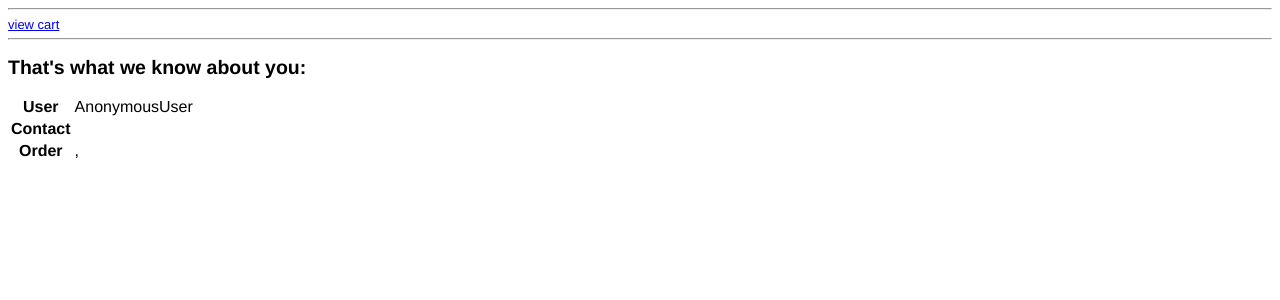
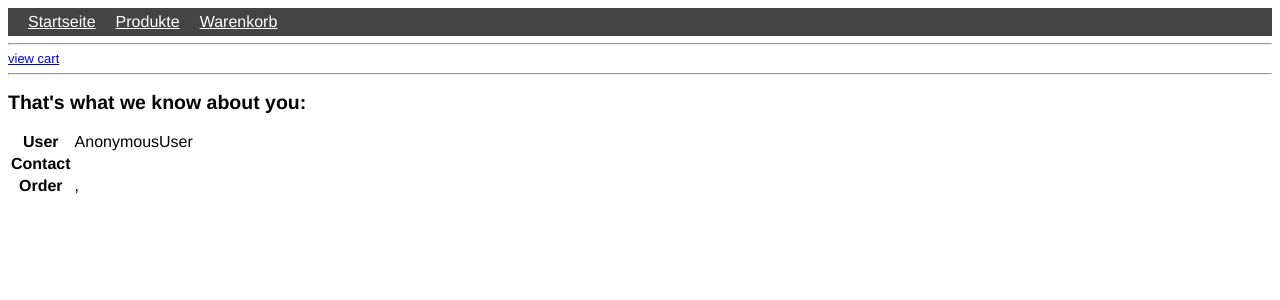
Before and after one commit to matthiask/plata, a Django app: template plata/shop/templates/base.html in a window 1280 px wide. Shown: the top 300 px of the page. Run offline with Django 3.2, Linux system fonts and the light colour scheme; the template is opened without the code that fills it, so the values that code supplies are empty.

Commit message:
No, it's not a design yet

```diff
--- a/example/urls.py
+++ b/example/urls.py
@@ -12,7 +12,7 @@ admin.autodiscover()
 shop = Shop(Product, Contact, Order)
 
 urlpatterns = patterns('',
-    url(r'^plata/', include(shop.urls)),
+    url(r'^', include(shop.urls)),
     url(r'^admin/', include(admin.site.urls)),
 
     (r'^media/sys/feincms/(?P<path>.*)$', 'django.views.static.serve',
--- a/plata/shop/templates/base.html
+++ b/plata/shop/templates/base.html
@@ -6,9 +6,49 @@ body {
     font-family: Helvetica, Arial, sans-serif;
     font-size: 13px;
 }
+
+#navigation {
+    background: #444;
+    font-size: 16px;
+    padding: 0px 10px;
+}
+
+#navigation a {
+    color: #fff;
+    float: left;
+}
+
+#navigation a span {
+    display: block;
+    padding: 5px 10px;
+}
+
+ul.messages {
+    list-style: none;
+    padding: 0;
+    margin: 0;
+}
+
+ul.messages li {
+    background: #ffc;
+    border: 1px solid #cfcfcf;
+    padding: 5px 8px 6px 8px;
+    font-size: 12px;
+    -moz-border-radius: 4px;
+    -webkit-border-radius: 4px;
+}
 </style>
 </head>
 <body>
+
+<div id="navigation">
+<a href="/"><span>Startseite</span></a>
+<a href="/products/"><span>Produkte</span></a>
+<a href="/cart/"><span>Warenkorb</span></a>
+<br style="clear:left" />
+</div>
+
+
 {% if messages %}
 <ul class="messages">
     {% for message in messages %}
```
